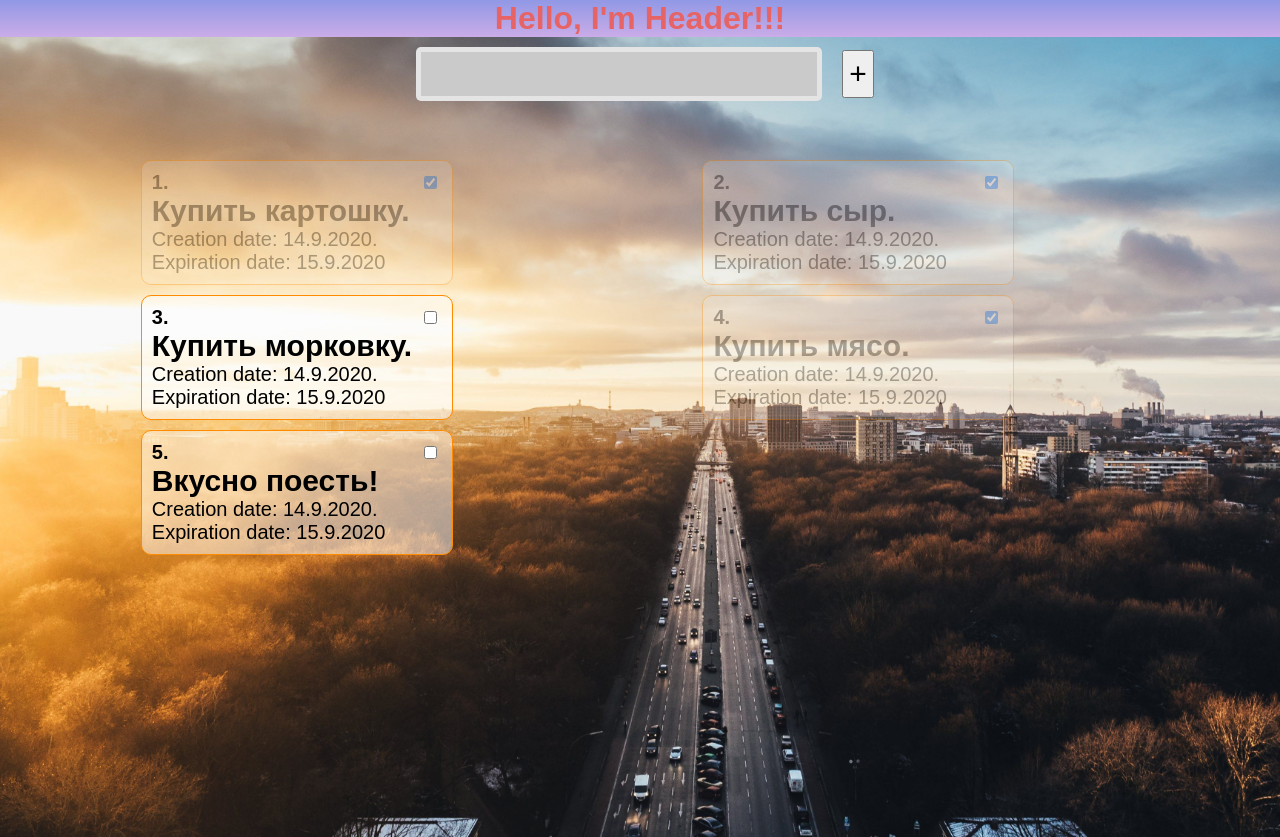
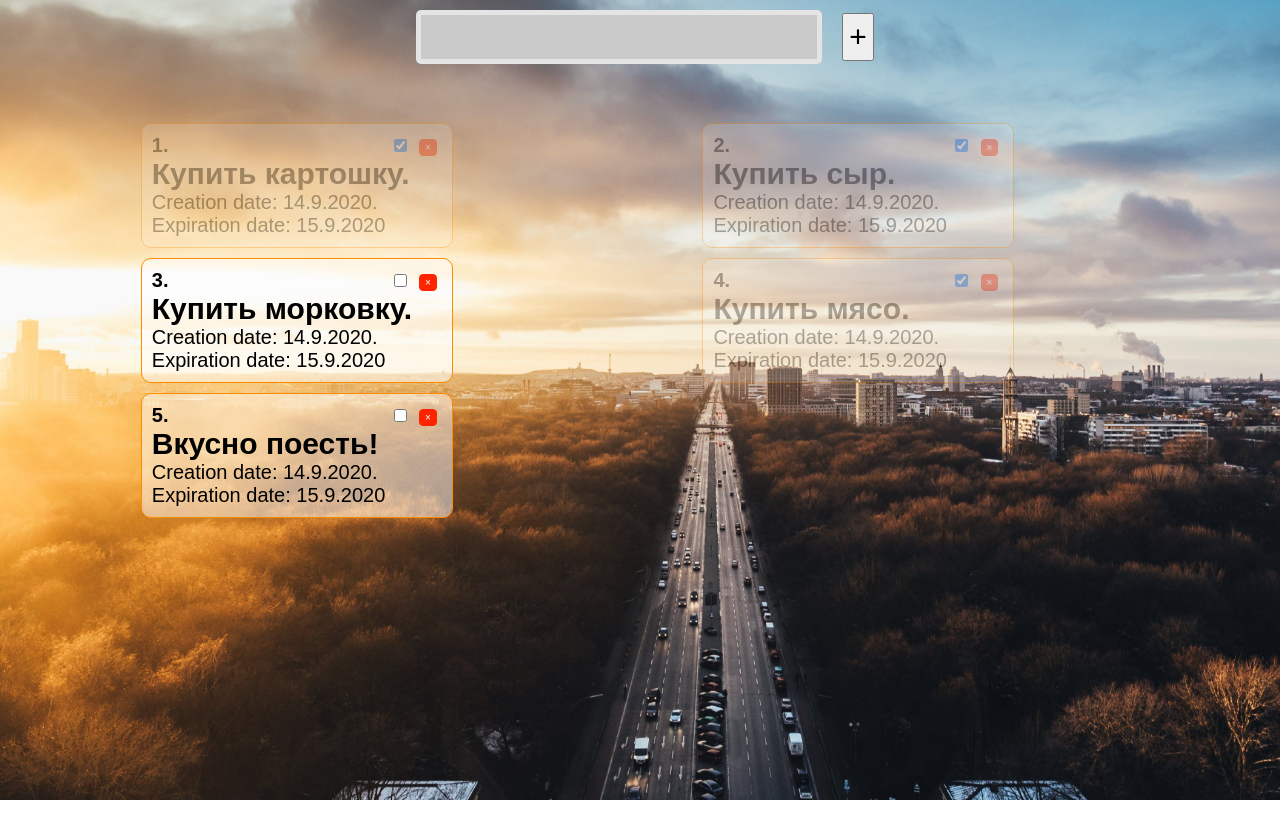
Before and after one commit to KapshukVladimir/todo-list, a plain HTML site: page index.html in a window 1280 px wide. After the commit the page ends 800 px from the top, so only its background shows below. Drawn offline with Linux system fonts and the light colour scheme.

Commit message:
finished task  US004

```diff
--- a/css/style.css
+++ b/css/style.css
@@ -48,13 +48,23 @@
 }
 .check-box {
     position: absolute;
-    right: 15px;
+    right: 45px;
     top: 15px;
     cursor: pointer;
     opacity: 1;
+    font-size: 30px;
 }
-.check-box[checked=true]{
-
+.delete-btn {
+    position: absolute;
+    right: 15px;
+    top: 15px;
+    color: #fff;
+    background: #ff2400;
+    margin: 0;
+    font-size: 10px;
+    padding: 2px 5px;
+    border: 1px solid #ff2400;
+    border-radius: 4px;
 }
 .container {
     padding: 20px;
--- a/js/app.js
+++ b/js/app.js
@@ -1,4 +1,3 @@
-import { HeaderComponent } from "./components/header.component.js";
 import { renderElement, insertPosition } from "../utils.js";
 import { TodoListComponent } from "./components/todo-list.component.js";
 import { InputFormComponent } from './components/input-form.component.js';
@@ -7,10 +6,6 @@ export class AppComponent {
 
   init() {
     //Инициализация всех компонентов (new)
-    const headerComponent = new HeaderComponent("Hello, I'm Header!!!"),
-          headerElement = headerComponent.getElement(),
-          bodyElement = document.querySelector('body');
-    renderElement(bodyElement, headerElement, insertPosition.BEFOREBEGIN);
 
     const todoListComponent = new TodoListComponent(),
           todoListElement = todoListComponent.getElement(),
--- a/js/components/check-box.component.js
+++ b/js/components/check-box.component.js
@@ -2,6 +2,7 @@ import { AbstractComponent } from "./abstract.component.js";
 import { taskDone } from "../../services/task.services.js";
 
 export class CheckBoxComponent extends AbstractComponent {
+
   constructor(task) {
     super();
     this._task = task;
@@ -15,7 +16,7 @@ export class CheckBoxComponent extends AbstractComponent {
   }
 
   addEventListeners() {
-    this.getElement().addEventListener('click', this._isCompleted.bind(this))
+    this.getElement().addEventListener('click', this._isCompleted.bind(this));
   }
   _getTemplate() {
     return (`<input type="checkbox" checked="${this._task.isChecked}" id="check-box" class="check-box" />`)
--- /dev/null
+++ b/js/components/delete-button.component.js
@@ -0,0 +1,26 @@
+import { AbstractComponent } from './abstract.component.js';
+import { deleteTask } from '../../services/task.services.js';
+
+export class DeleteButtonComponent extends AbstractComponent {
+
+  constructor(deletedTask) {
+    super();
+    this._deletedTask = deletedTask;
+  }
+
+  _deleteItem() {
+    const answer = confirm('Delete the task ?');
+
+    if (answer) {
+      deleteTask(this._deletedTask);
+    }
+  }
+
+  addEventListeners() {
+    this.getElement().addEventListener('click', this._deleteItem.bind(this));
+  }
+
+  _getTemplate() {
+    return (`<button class="delete-btn">&times;<button>`)
+  }
+}
--- a/js/components/header.component.js
+++ /dev/null
@@ -1,15 +0,0 @@
-import { AbstractComponent } from "./abstract.component.js";
-
-export class HeaderComponent extends AbstractComponent {
-
-  constructor(name) {
-    super();
-    this._name = name;
-  }
-
-  _getTemplate() {
-    return ( `<header class="header">
-                    <h1 class="h1">${this._name}</h1>
-              </header>` )
-  }
-}
--- a/js/components/todo-list.component.js
+++ b/js/components/todo-list.component.js
@@ -1,8 +1,9 @@
 import { AbstractComponent } from './abstract.component.js';
-import { renderElement, insertPosition } from "../../utils.js";
+import { renderElement, insertPosition } from '../../utils.js';
 import { TodoItemComponent } from './todo-item.component.js';
 import { taskData } from '../../services/task.services.js';
-import { CheckBoxComponent } from "./check-box.component.js";
+import { CheckBoxComponent } from './check-box.component.js';
+import { DeleteButtonComponent } from './delete-button.component.js';
 
 export class TodoListComponent extends AbstractComponent {
 
@@ -12,6 +13,7 @@ export class TodoListComponent extends AbstractComponent {
   }
   _render() {
     this.getElement().innerHTML = "";
+
     this.tasks.forEach((value,id) => {
       const todoItemComponent = new TodoItemComponent(value, id, value.timeCreated, value.timeDeadline);
       const todoItemElement = todoItemComponent.getElement();
@@ -29,6 +31,12 @@ export class TodoListComponent extends AbstractComponent {
       }else {
         todoItemElement.style.opacity = '.3';
       }
+
+      const deleteButtonComponent = new DeleteButtonComponent(value),
+            deleteButtonElement = deleteButtonComponent.getElement();
+      renderElement(todoItemElement, deleteButtonElement, insertPosition.BEFOREBEGIN);
+
+      deleteButtonComponent.addEventListeners();
     });
   }
 
@@ -38,7 +46,8 @@ export class TodoListComponent extends AbstractComponent {
 
   addEventListeners() {
     window.addEventListener('add-task', this._dataChange.bind(this));
-    window.addEventListener('update-tasks', this._dataChange.bind(this))
+    window.addEventListener('update-tasks', this._dataChange.bind(this));
+    window.addEventListener('delete-task', this._dataChange.bind(this));
   }
 
   _afterCreate() {
--- a/services/task.services.js
+++ b/services/task.services.js
@@ -26,7 +26,14 @@ export function taskDone(task) {
   emitEvent('update-tasks', task);
 }
 
+export function deleteTask(task) {
+  taskData = taskData.filter(t => t.id !== task.id);
+  console.log(taskData);
+
+  emitEvent('delete-task', task);
+}
 
 export function emitEvent(type, data) {
+  console.log(taskData);
   window.dispatchEvent(new CustomEvent(type, data));
 }
```
